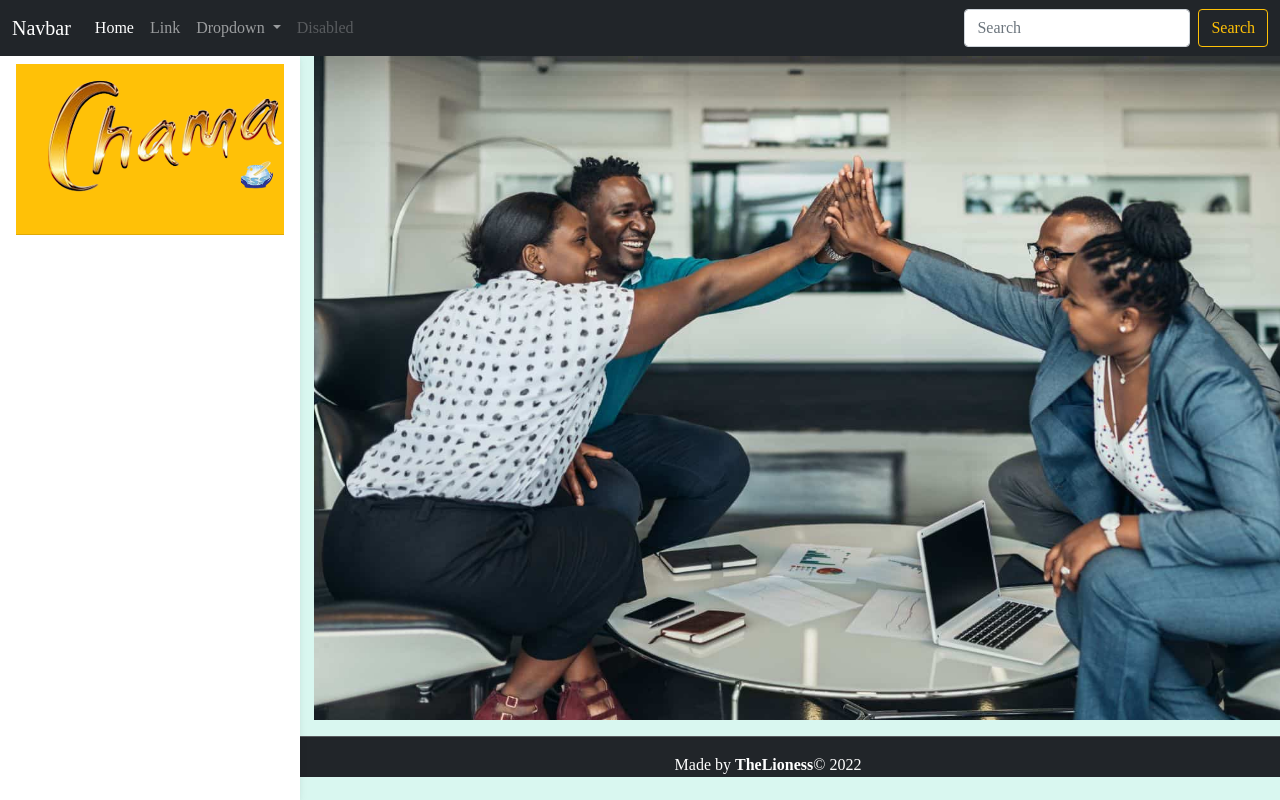
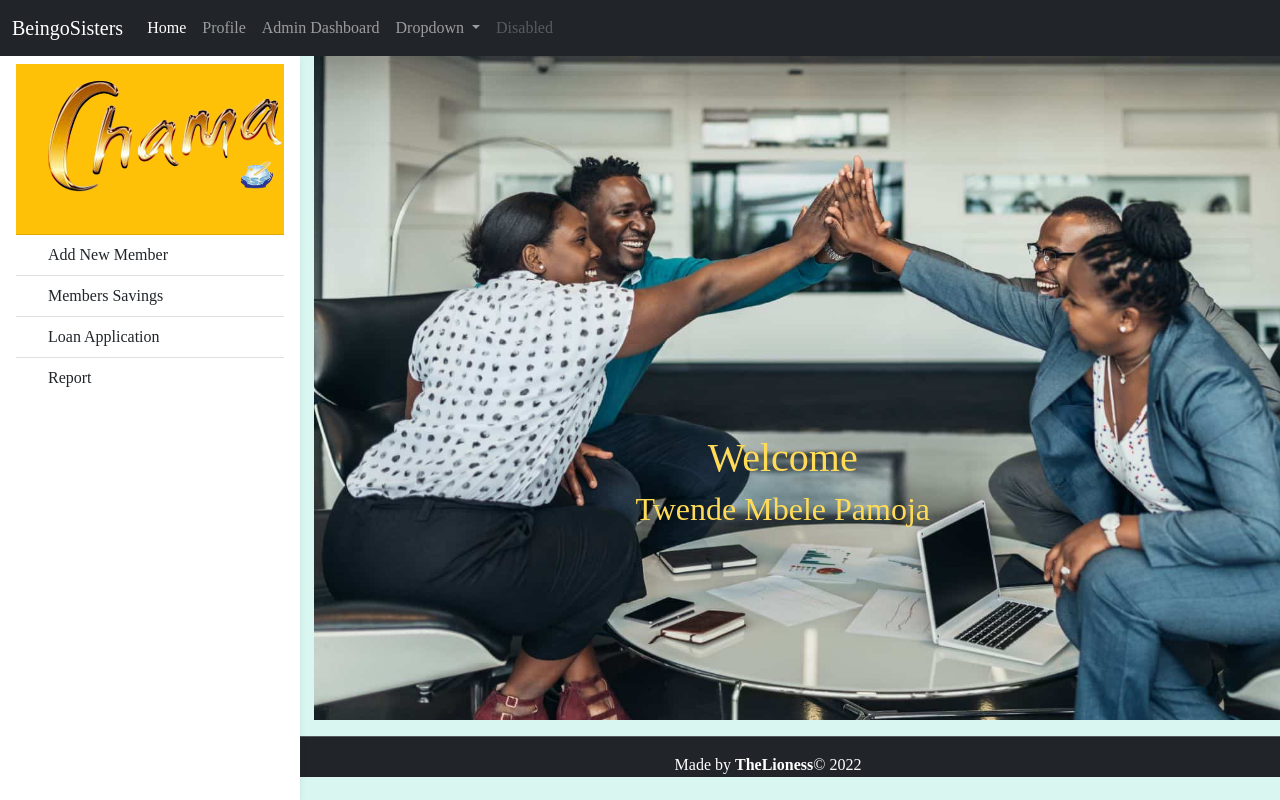
Before and after one commit to vionaosiako/BeingoManagementSystem, a Django app: page / in a window 1280 px wide. Run offline with Django 4.2, Linux system fonts and the light colour scheme; the visitor is signed in with stand-in values (Sample User, id 1); some web fonts are replaced.

Commit message:
Style index.html

```diff
--- a/MembersApp/templates/base.html
+++ b/MembersApp/templates/base.html
@@ -22,13 +22,16 @@
 
                     <div class="list-group list-group-flush mx-3 mt-2">
                         <a href="#" class="list-group-item list-group-item-action py-2 ripple bg-warning">
-                        <i class="fas fa-chart-area fa-fw me-3"></i><span><img src="/static/images/logo.png" alt="logo" class="logo"></span>
+                            <i class="fas fa-chart-area fa-fw me-3"></i><span><img src="/static/images/logo.png" alt="logo" class="logo"></span>
                         </a>
-                        <ul class="list-group list-group-flush">
-                            {% for location in locations %}
-                                <li class="list-group-item">{{location.name}}</li>
-                            {% endfor %}
-                        </ul>
+                        <a href="#" class="list-group-item list-group-item-action py-2 ripple"><i
+                            class="fas fa-lock fa-fw me-3"></i><span>Add New Member</span></a>
+                        <a href="#" class="list-group-item list-group-item-action py-2 ripple"><i
+                            class="fas fa-chart-line fa-fw me-3"></i><span>Members Savings</span></a>
+                        <a href="#" class="list-group-item list-group-item-action py-2 ripple"><i
+                            class="fas fa-lock fa-fw me-3"></i><span>Loan Application</span></a>
+                        <a href="#" class="list-group-item list-group-item-action py-2 ripple"><i
+                            class="fas fa-chart-line fa-fw me-3"></i><span>Report</span></a>
                     </div>
                     </div>
                 </nav>
--- a/MembersApp/templates/index.html
+++ b/MembersApp/templates/index.html
@@ -2,9 +2,14 @@
 {%load static%}
 {% block content %}
 {{block.super}}
-<div class="div">
-    <div class="row banner">
-
+<div class="row">
+    <div class="banner">
+        <div class="container">
+            <div class="bannerInfo">
+                <h1>Welcome</h1>
+                <h2>Twende Mbele Pamoja</h2>
+            </div>
+        </div>
     </div>
 </div>
 {%endblock%}
--- a/MembersApp/templates/navbar.html
+++ b/MembersApp/templates/navbar.html
@@ -1,6 +1,6 @@
 <nav class="navbar navbar-expand-lg navbar-dark bg-dark fixed-top">
     <div class="container-fluid">
-      <a class="navbar-brand" href="#">Navbar</a>
+      <a class="navbar-brand" href="#">BeingoSisters</a>
       <button class="navbar-toggler" type="button" data-bs-toggle="collapse" data-bs-target="#navbarSupportedContent" aria-controls="navbarSupportedContent" aria-expanded="false" aria-label="Toggle navigation">
         <span class="navbar-toggler-icon"></span>
       </button>
@@ -10,7 +10,10 @@
             <a class="nav-link active" aria-current="page" href="#">Home</a>
           </li>
           <li class="nav-item">
-            <a class="nav-link" href="#">Link</a>
+            <a class="nav-link" href="#">Profile</a>
+          </li>
+          <li class="nav-item">
+            <a class="nav-link" href="#">Admin Dashboard</a>
           </li>
           <li class="nav-item dropdown">
             <a class="nav-link dropdown-toggle" href="#" id="navbarDropdown" role="button" data-bs-toggle="dropdown" aria-expanded="false">
@@ -27,10 +30,10 @@
             <a class="nav-link disabled" href="#" tabindex="-1" aria-disabled="true">Disabled</a>
           </li>
         </ul>
-        <form class="d-flex">
+        <!-- <form class="d-flex">
           <input class="form-control me-2" type="search" placeholder="Search" aria-label="Search">
           <button class="btn btn-outline-warning" type="submit">Search</button>
-        </form>
+        </form> -->
       </div>
     </div>
   </nav>
--- a/static/css/style.css
+++ b/static/css/style.css
@@ -20,6 +20,15 @@ html, body{
     height: 90vh;
     background-size: cover;
     background-repeat: no-repeat;
+}
+
+.bannerInfo{
+    text-align: center;
+    position: absolute;
+    top: 60%;
+    left: 60%;
+    transform:translate(-45%, -45%);
+    color: #FFDB58;
 }
 
     /* Sidebar */
```
